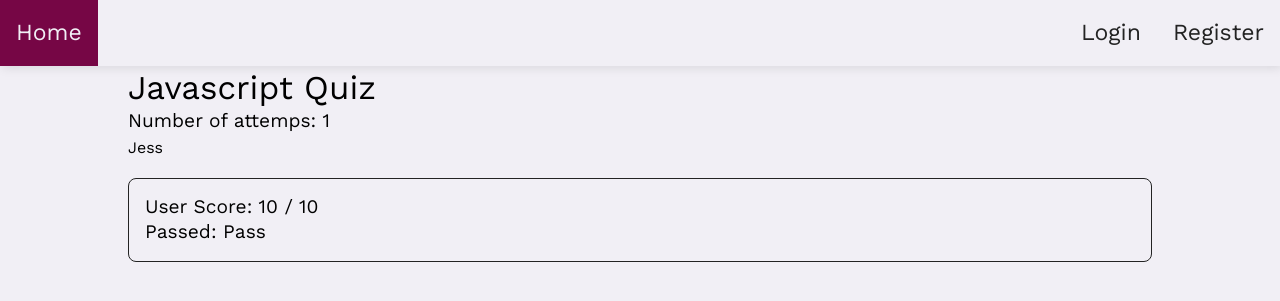
After one commit to charz09/cmt313, a Flask app: template src/templates/teacher/assessments/summative/stats.html in a window 1280 px wide. The commit adds this page. Shown: the top 301 px of the page. Run offline with Flask 3, Linux system fonts and the light colour scheme; the template is opened without the code that fills it: values that come from a table or form of the project are taken from there, others are empty; tables that the repository leaves empty hold one stand-in row (values such as "Sample post"); some libraries are stand-ins or nearby versions.

Commit message:
added basic stats page.

```diff
--- a/src/models/assessment.py
+++ b/src/models/assessment.py
@@ -11,6 +11,8 @@ class Assessment(db.Model):
     visible = db.Column(db.Boolean, default=True)
     description = db.Column(db.Text)
     module = db.Column(db.String(64), index=True)
+    number_of_questions = db.Column(db.Integer, default=0)
+    pass_mark = db.Column(db.Integer, default=0)
 
     # automaticall assigned variables
     created_at = db.Column(db.DateTime, default=datetime.now())
--- a/src/models/attempt.py
+++ b/src/models/attempt.py
@@ -5,8 +5,8 @@ from .answer import Answer
 class Attempt(db.Model):
     __tablename__ = 'attempts'
     id = db.Column(db.Integer, primary_key=True)
-    user_score = db.Column(db.Integer)
-    total_score = db.Column(db.Integer)
+    user_score = db.Column(db.Integer, default=0)
+    total_score = db.Column(db.Integer, default=0)
     assessment_id = db.Column(db.Integer, db.ForeignKey('assessments.id'))
     user_id = db.Column(db.Integer, db.ForeignKey('users.id'))
     answers = db.relationship('Answer', backref='attempt')
--- a/src/models/user.py
+++ b/src/models/user.py
@@ -19,6 +19,7 @@ class User(UserMixin, db.Model):
     assessments = db.relationship('Assessment', backref='user', lazy='dynamic')
     questions = db.relationship('Question', backref='user', lazy='dynamic')
     answers = db.relationship('Answer', backref='user', lazy='dynamic')
+    attempts = db.relationship('Attempt', backref='user')
 
     @property
     def password(self):
--- a/src/student/routes.py
+++ b/src/student/routes.py
@@ -96,11 +96,14 @@ def new_attempt(id):
 
             # get the users answer dynamically from the form object
             user_choice = getattr(form, f"question_{i}").data
+            #
+            attempt.total_score += 1
 
             # create Answer and assigns if it was correct or not.
             if user_choice == correct_choice:
                 Answer.create(
                     user_choice, True, correct_choice, attempt.id, question.id, current_user.id)
+                attempt.user_score += 1
             else:
                 Answer.create(
                     user_choice, False, correct_choice, attempt.id, question.id, current_user.id)
--- a/src/templates/teacher/assessments/summative/index.html
+++ b/src/templates/teacher/assessments/summative/index.html
@@ -18,6 +18,7 @@
             <h5>{{ assessment.module }}</h5>
             <p>{{ assessment.description }}</p>
 
+            {% if assessment.user_id == current_user.id %}
             <div class="buttons-container">
                 <form action={{ url_for('teachers.edit_assessment', id=assessment.id) }} method="POST">
                     <button type="submit" class="secondary-button">Edit</button>
@@ -25,8 +26,12 @@
                 <form action={{ url_for('teachers.show_assessment', id=assessment.id) }} method="POST">
                     <button type="submit" class="secondary-button">Delete</button>
                 </form>
+                <form action={{ url_for('teachers.assessment_stats', id=assessment.id) }} method="GET">
+                    <button type="submit" class="secondary-button">Stats</button>
+                </form>
             </div>
 
+            {% endif %}
         </div>
     {% endfor %}
 
--- /dev/null
+++ b/src/templates/teacher/assessments/summative/stats.html
@@ -0,0 +1,22 @@
+{% extends 'base.html' %}
+
+{% block content %}
+
+<section class="assessments-section" >
+    <h2>{{ assessment.name }}</h2>
+    <h5>Number of attemps: {{ attempts|length }}</h5>
+
+    {% for attempt in assessment.attempts %}
+        {{ attempt.user.username }}
+        <div class="card">
+            <h5>User Score: {{ attempt.user_score }} / {{ attempt.total_score }}</h5>
+            {% if attempt.user_score >= assessment.pass_mark %}
+            <h5>Passed: Pass</h5>
+            {% else %}
+            <h5>Passed: Fail</h5>
+            {% endif %}
+        </div>
+    {% endfor %}
+</section>
+
+{% endblock %}
```
Also changed, not shown: src/teacher/routes.py (+15 -0 lines), src/templates/student/attempts/summative/index.html (+2 -6 lines), src/data/data.sqlite.
